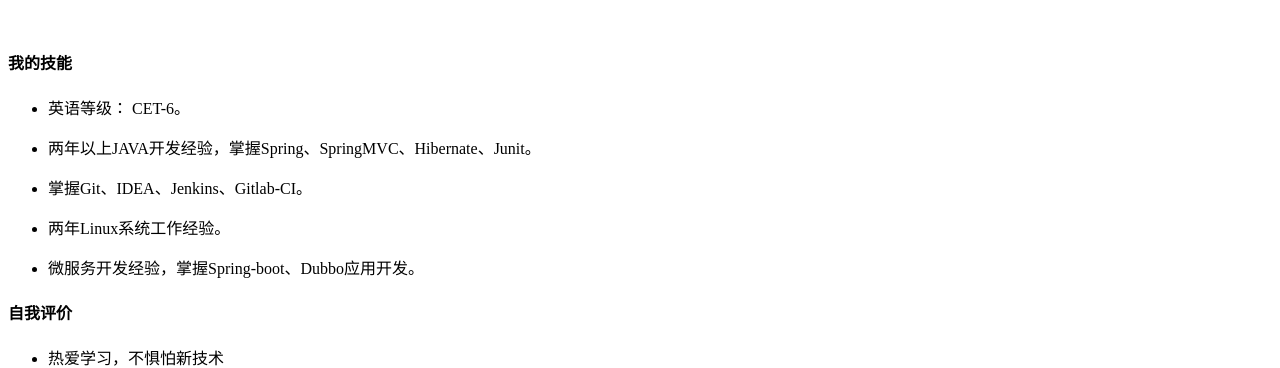
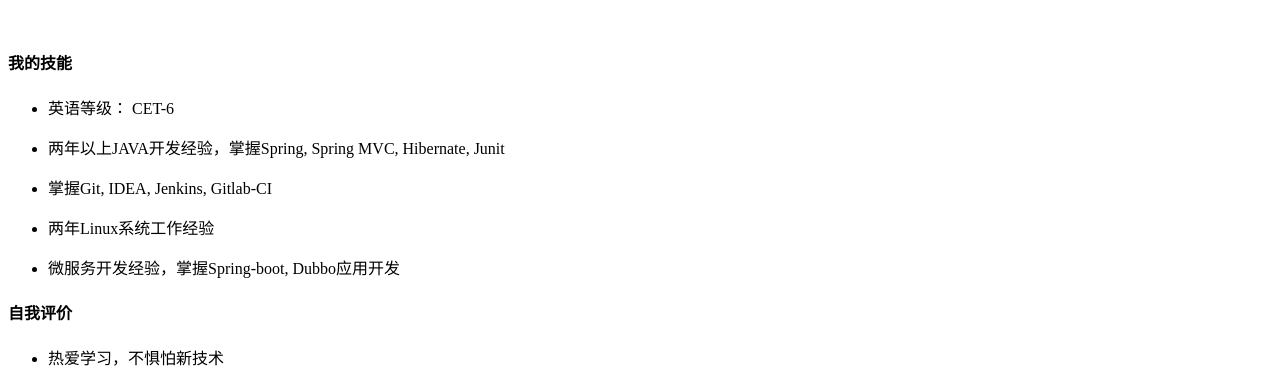
Before and after one commit to two8g/two8g.github.io, a Jekyll site: the page job/DevOps.html, which Jekyll copies as it is, in a window 1280 px wide. Shown: the part 1014-1382 px from the top of the page. Built offline with Jekyll 4.4.1, drawn with Linux system fonts in a browser that asks for light colours.

Commit message:
修改标点

```diff
--- a/job/DevOps.html
+++ b/job/DevOps.html
@@ -125,24 +125,24 @@
               class="octicon octicon-link"></span></a>我的技能</span></h4>
       <ul>
         <li>
-          <p><span>英语等级： CET-6。</span></p>
+          <p><span>英语等级： CET-6</span></p>
         </li>
         <li>
-          <p md-pos="1515-1541"><span md-pos="1515-1540">两年以上JAVA开发经验，掌握Spring、SpringMVC、Hibernate、Junit。</span>
+          <p md-pos="1515-1541"><span md-pos="1515-1540">两年以上JAVA开发经验，掌握Spring, Spring MVC, Hibernate, Junit</span>
           </p>
         </li>
         <li>
-          <p md-pos="1515-1541"><span md-pos="1515-1540">掌握Git、IDEA、Jenkins、Gitlab-CI。</span>
+          <p md-pos="1515-1541"><span md-pos="1515-1540">掌握Git, IDEA, Jenkins, Gitlab-CI</span>
           </p>
         </li>
         <li>
           <p md-pos="1515-1541"><span
-                  md-pos="1515-1540">两年Linux系统工作经验。</span>
+                  md-pos="1515-1540">两年Linux系统工作经验</span>
           </p>
         </li>
         <li>
           <p md-pos="1515-1541"><span
-                  md-pos="1515-1540">微服务开发经验，掌握Spring-boot、Dubbo应用开发。</span>
+                  md-pos="1515-1540">微服务开发经验，掌握Spring-boot, Dubbo应用开发</span>
           </p>
         </li>
       </ul>
```
Also changed, not shown: job/JAVA-TW.html (+5 -5 lines), job/JAVA.html (+5 -5 lines), 3 other files.
